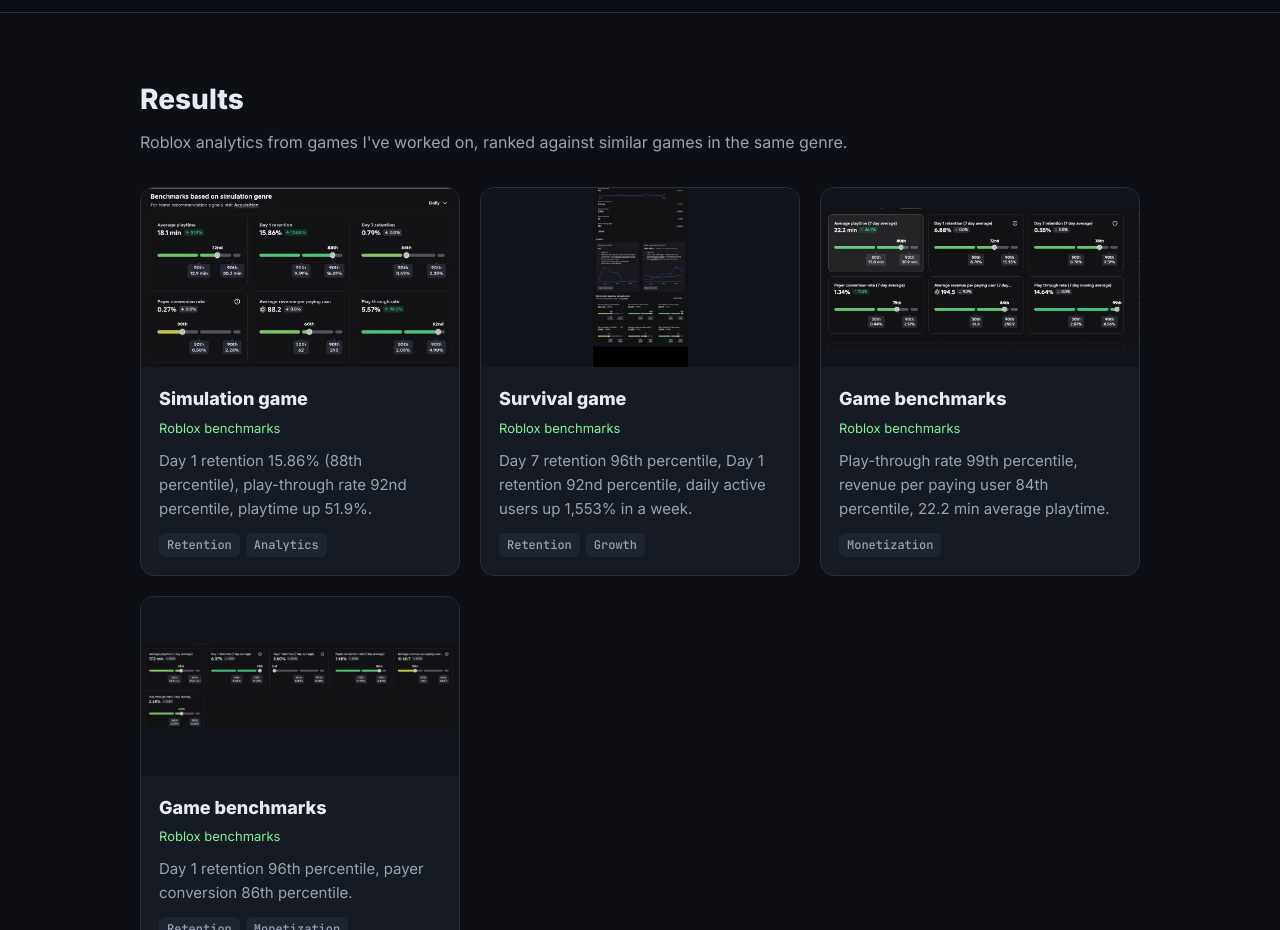
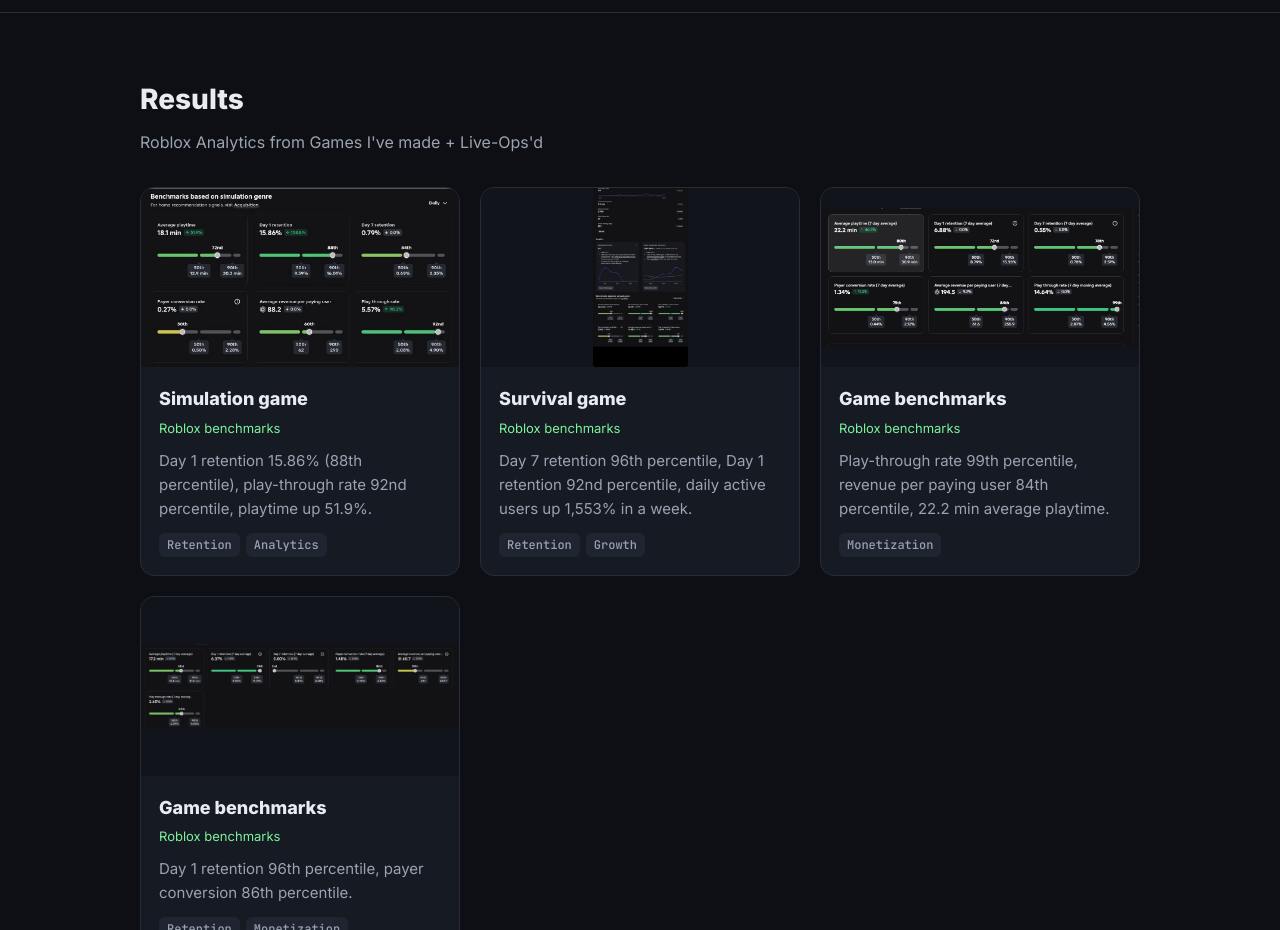
Before and after one commit to cambuca1x/cambuca1x.github.io, a plain HTML site: page index.html in a window 1280 px wide. Shown: the part 1820-2750 px from the top of the page. Drawn offline with Linux system fonts and the light colour scheme.

Commit message:
Results subtitle: games made and live-ops'd
Co-Authored-By: Claude Opus 5.5 <noreply@anthropic.com>

```diff
--- a/index.html
+++ b/index.html
@@ -93,7 +93,7 @@
 
 <section id="results"><div class="wrap">
   <h2>Results</h2>
-  <p class="sub">Roblox analytics from games I've worked on, ranked against similar games in the same genre.</p>
+  <p class="sub">Roblox Analytics from Games I've made + Live-Ops'd</p>
   <div class="grid" id="results-cards"></div>
 </div></section>
 
```
